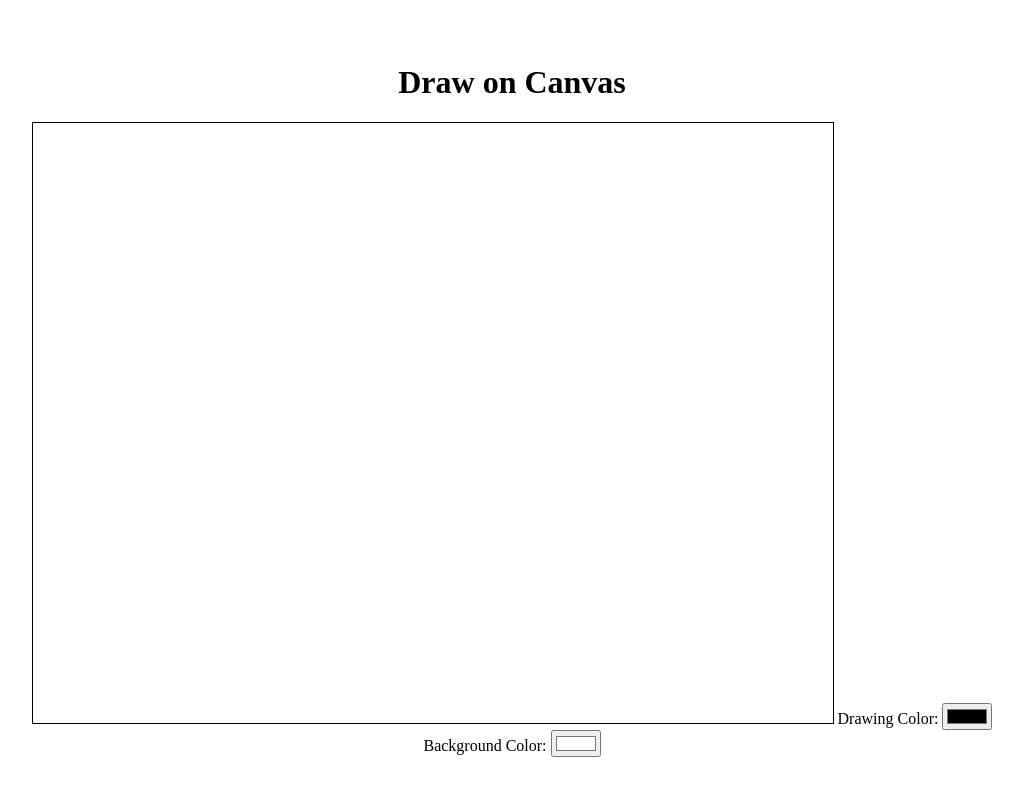
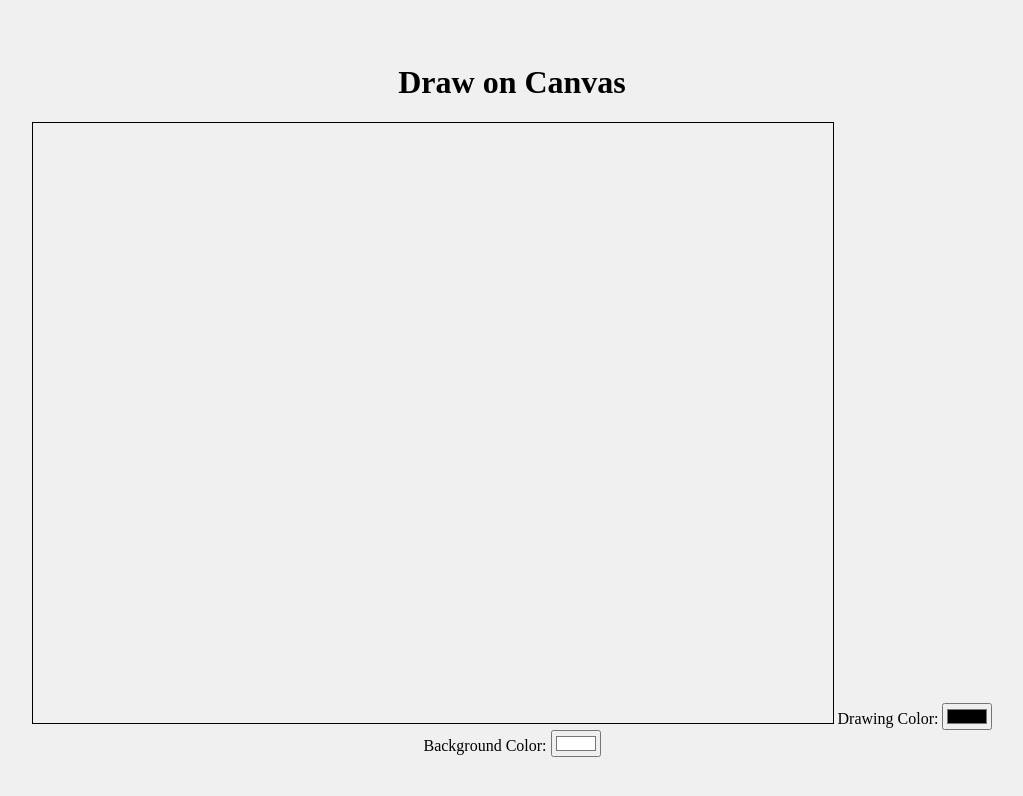
Before and after one commit to janune13/DrawWebsite, a plain HTML site: page index.html in a window 1280 px wide. Shown: the whole page, without its empty margins (128-1151 px from the left). Drawn offline with Linux system fonts and the light colour scheme.

Commit message:
Update index.html

```diff
--- a/index.html
+++ b/index.html
@@ -6,11 +6,13 @@
   <title>Draw on Canvas</title>
   <style>
     body {
+      margin: 0;
+      overflow: hidden;
       display: flex;
+      justify-content: center;
       align-items: center;
-      justify-content: center;
       height: 100vh;
-      margin: 0;
+      background-color: #f0f0f0;
     }
 
     #container {
```
